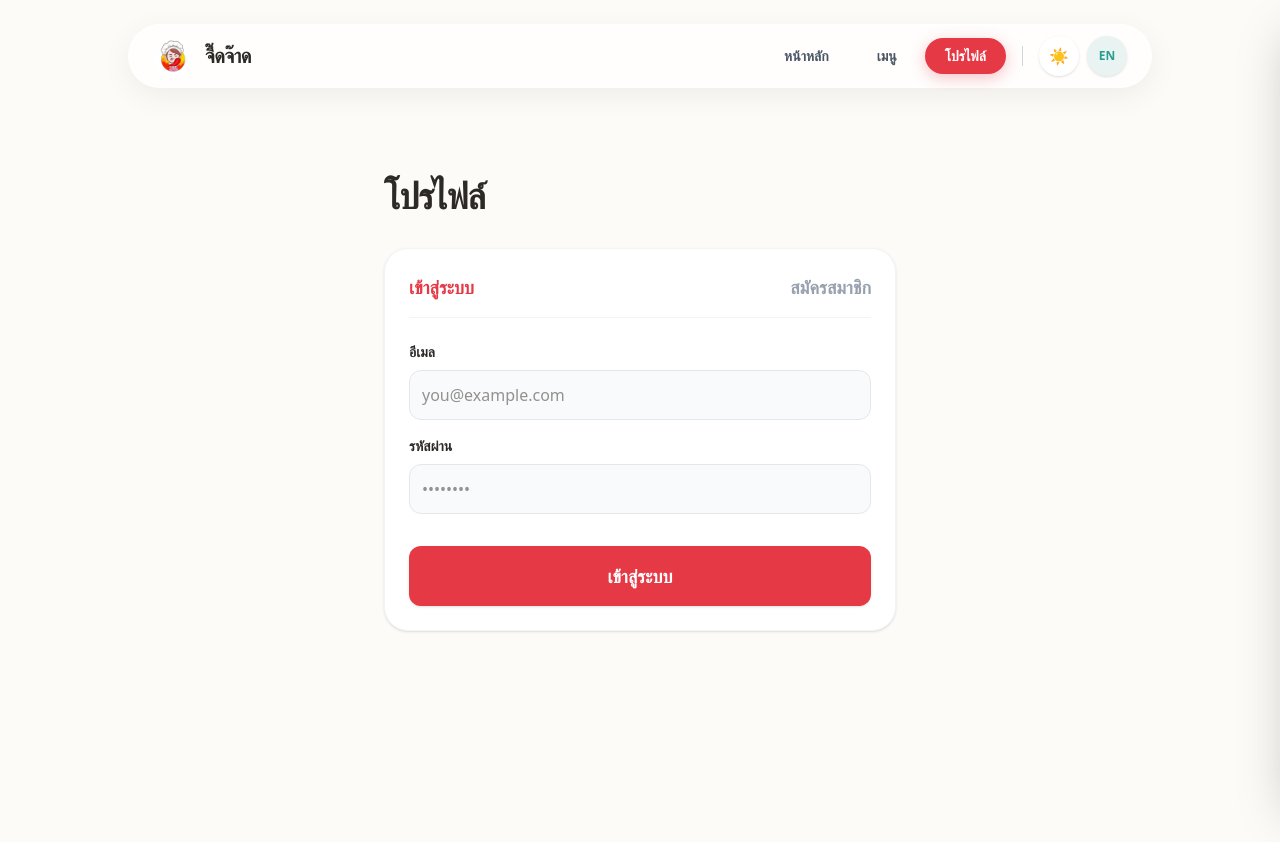
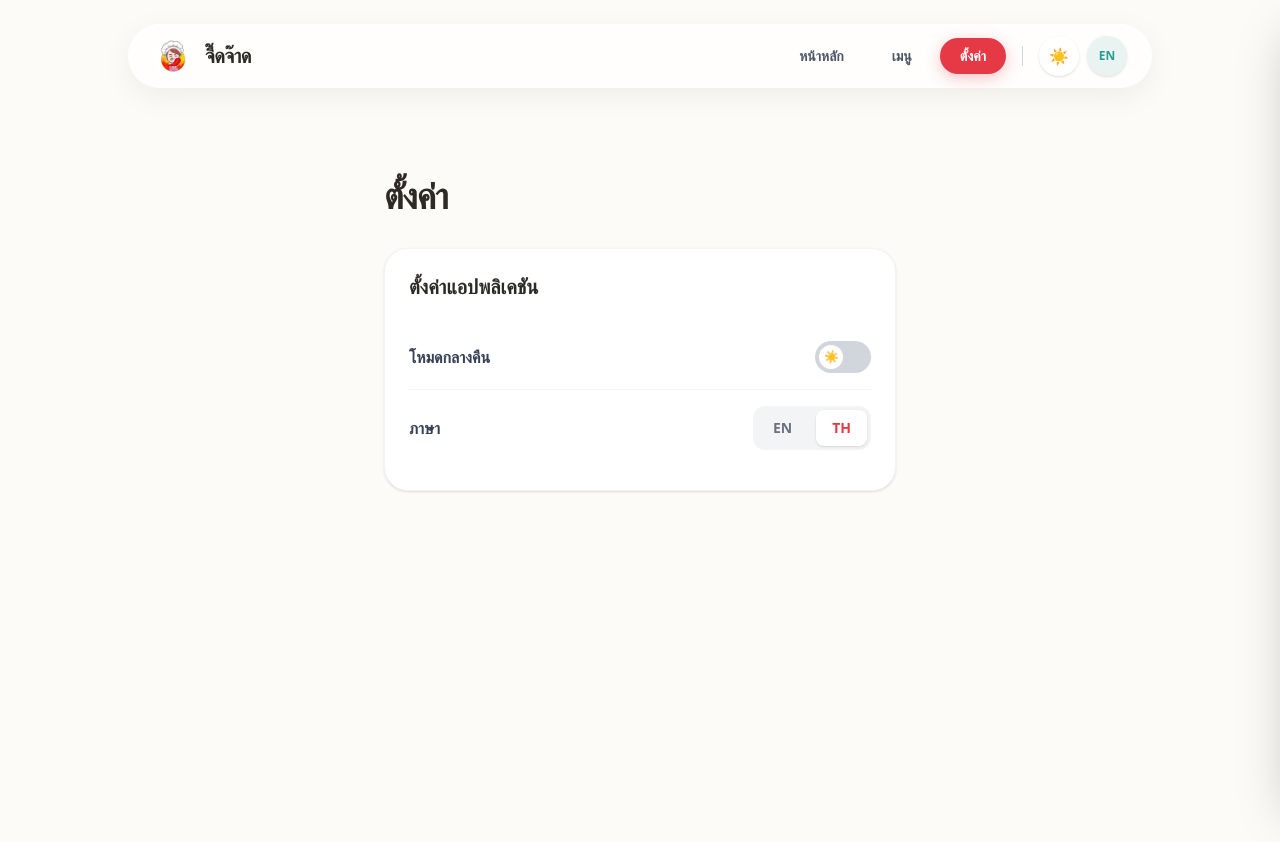
Before and after one commit to rainnySW/jeedjad-somtam, a Next.js app: page /account in a window 1280 px wide. Shown: the top 842 px of the page. Built offline with nearby package versions, Linux system fonts and the light colour scheme.

Commit message:
refactor: remove account system but keep user preferences

```diff
--- a/components/NavBar.js
+++ b/components/NavBar.js
@@ -23,7 +23,7 @@ export default function NavBar({ cartCount, setIsCartOpen, t, lang, setLang, isD
             {t('navMenu')}
           </Link>
           <Link href="/account" className={`px-5 py-2 text-sm font-bold rounded-full transition-all duration-300 ${router.pathname === '/account' ? 'text-white bg-[#E63946] shadow-[0_4px_15px_rgba(230,57,70,0.3)]' : 'text-gray-600 dark:text-gray-300 hover:bg-gray-100/50 dark:hover:bg-gray-800/50'}`}>
-            {t('navAccount') || 'Profile'}
+            {t('navAccount') || 'Settings'}
           </Link>
           <div className="w-px h-5 bg-gray-300 dark:bg-gray-600 mx-2"></div>
           <button onClick={() => setIsDark(!isDark)} className="w-10 h-10 flex items-center justify-center rounded-full bg-white dark:bg-gray-800 shadow-sm hover:scale-110 transition-transform">
@@ -44,7 +44,7 @@ export default function NavBar({ cartCount, setIsCartOpen, t, lang, setLang, isD
           <span className="text-xl">📖</span>
         </Link>
         <Link href="/account" className={`flex flex-col items-center justify-center w-12 h-12 rounded-full transition-all ${router.pathname === '/account' ? 'bg-[#E63946] text-white shadow-md -translate-y-2' : 'text-gray-500'}`}>
-          <span className="text-xl">👤</span>
+          <span className="text-xl">⚙️</span>
         </Link>
       </div>
 
--- a/models/User.js
+++ /dev/null
@@ -1,15 +0,0 @@
-import mongoose from 'mongoose';
-
-const UserSchema = new mongoose.Schema({
-  name: { type: String, required: true },
-  email: { type: String, required: true, unique: true },
-  password: { type: String, required: true },
-  tableNumber: { type: String },
-  orderCount: { type: Number, default: 0 },
-  preferences: {
-    LanguageSetting: { type: String, default: 'th' },
-    ThemeSetting: { type: String, default: 'light' }
-  }
-}, { timestamps: true });
-
-export default mongoose.models.User || mongoose.model('User', UserSchema);
--- a/pages/_app.js
+++ b/pages/_app.js
@@ -29,7 +29,7 @@ export default function App({ Component, pageProps }) {
   const translations = {
     en: {
       restaurantName: "JeedJad!",
-      navHome: "Home", navMenu: "Menu", navCart: "Cart", navAccount: "Profile",
+      navHome: "Home", navMenu: "Menu", navCart: "Cart", navAccount: "Settings",
       exploreMenu: "Explore Menu", chefsPick: "Chef's Pick",
       addToOrder: "Add to Order", yourOrder: "Your Order", checkoutTitle: "Payment",
       emptyCart: "Your cart is empty.", total: "Total", proceedToPayment: "Checkout",
@@ -38,7 +38,7 @@ export default function App({ Component, pageProps }) {
     },
     th: {
       restaurantName: "จี๊ดจ๊าด",
-      navHome: "หน้าหลัก", navMenu: "เมนู", navCart: "ตะกร้า", navAccount: "โปรไฟล์",
+      navHome: "หน้าหลัก", navMenu: "เมนู", navCart: "ตะกร้า", navAccount: "ตั้งค่า",
       exploreMenu: "ดูเมนู", chefsPick: "ทีเด็ดร้านเรา",
       addToOrder: "ใส่ตะกร้า", yourOrder: "รายการอาหาร", checkoutTitle: "ชำระเงิน",
       emptyCart: "ยังไม่มีรายการอาหาร", total: "รวม", proceedToPayment: "สั่งอาหาร",
--- a/pages/account.js
+++ b/pages/account.js
@@ -1,128 +1,23 @@
 import Head from 'next/head';
-import { useState } from 'react';
 
-export default function Account({ t, lang, setLang, isDark, setIsDark, user, setUser }) {
-  const [isLoginMode, setIsLoginMode] = useState(true);
-  const [name, setName] = useState('');
-  const [email, setEmail] = useState('');
-  const [password, setPassword] = useState('');
-  const [error, setError] = useState('');
-  const [loading, setLoading] = useState(false);
-
-  const handleSubmit = async (e) => {
-    e.preventDefault();
-    setError('');
-    setLoading(true);
-    try {
-      const res = await fetch('/api/auth', {
-        method: 'POST',
-        headers: { 'Content-Type': 'application/json' },
-        body: JSON.stringify({ action: isLoginMode ? 'login' : 'register', name, email, password })
-      });
-      const data = await res.json();
-      if (!res.ok) {
-        setError(data.error || 'Authentication failed');
-      } else {
-        setUser(data.user);
-        localStorage.setItem('user', JSON.stringify(data.user));
-      }
-    } catch(err) {
-      setError('Something went wrong');
-    }
-    setLoading(false);
-  };
-
-  const handleLogout = () => {
-    setUser({ _id: 'local_guest', name: 'Somtam Lover', isRegistered: false, orderCount: 0 });
-    localStorage.removeItem('user');
-  };
-
+export default function Account({ t, lang, setLang, isDark, setIsDark }) {
   return (
     <>
       <Head>
-        <title>{t('restaurantName')} - Account</title>
+        <title>{t('restaurantName')} - {t('navAccount')}</title>
       </Head>
 
       <main className="p-4 md:p-8 max-w-xl mx-auto pb-32 animate-fade-in-up mt-4 md:mt-8">
 
         <h1 className="text-3xl md:text-4xl font-extrabold tracking-tight mb-8">
-          {t('navAccount') || 'Profile'}
+          {t('navAccount') || 'Settings'}
         </h1>
 
-        {/* Auth or Profile */}
-        {user && user._id !== 'local_guest' ? (
-          <div className="bg-white dark:bg-[#292524] p-6 rounded-3xl shadow-sm border border-gray-100 dark:border-gray-800 mb-8 animate-fade-in">
-            <div className="flex items-center gap-4 mb-6">
-              <div className="w-16 h-16 bg-[#E63946] text-white rounded-full flex items-center justify-center text-2xl font-bold">
-                {user.name ? user.name.charAt(0).toUpperCase() : 'U'}
-              </div>
-              <div>
-                <h2 className="text-xl font-bold">{user.name}</h2>
-                <p className="text-sm text-gray-500">{user.email}</p>
-              </div>
-            </div>
-
-            <div className="space-y-3 mb-6">
-              <div className="p-4 bg-gray-50 dark:bg-[#1C1917] rounded-xl border border-gray-100 dark:border-gray-800 flex justify-between items-center">
-                <span className="font-bold text-gray-600 dark:text-gray-300">{lang === 'th' ? 'จำนวนออเดอร์ทั้งหมด' : 'Total Orders'}</span>
-                <span className="font-black text-[#2A9D8F]">{user.orderCount || 0}</span>
-              </div>
-            </div>
-
-            <button
-              onClick={handleLogout}
-              className="w-full py-3 bg-red-50 dark:bg-red-500/10 text-red-500 rounded-xl font-bold hover:bg-red-100 dark:hover:bg-red-500/20 transition-all"
-            >
-              {lang === 'th' ? 'ออกจากระบบ' : 'Log Out'}
-            </button>
-          </div>
-        ) : (
-          <div className="bg-white dark:bg-[#292524] p-6 rounded-3xl shadow-sm border border-gray-100 dark:border-gray-800 mb-8 animate-fade-in">
-            <div className="flex justify-between items-center mb-6 border-b border-gray-100 dark:border-gray-800 pb-4">
-              <button
-                onClick={() => { setIsLoginMode(true); setError(''); }}
-                className={`font-bold text-lg ${isLoginMode ? 'text-[#E63946]' : 'text-gray-400'}`}
-              >
-                {lang === 'th' ? 'เข้าสู่ระบบ' : 'Sign In'}
-              </button>
-              <button
-                onClick={() => { setIsLoginMode(false); setError(''); }}
-                className={`font-bold text-lg ${!isLoginMode ? 'text-[#E63946]' : 'text-gray-400'}`}
-              >
-                {lang === 'th' ? 'สมัครสมาชิก' : 'Register'}
-              </button>
-            </div>
-
-            <form onSubmit={handleSubmit} className="space-y-4">
-              {error && <div className="p-3 bg-red-50 dark:bg-red-500/10 text-red-500 text-sm font-bold rounded-lg">{error}</div>}
-
-              {!isLoginMode && (
-                <div>
-                  <label className="block text-sm font-bold mb-2">{lang === 'th' ? 'ชื่อ' : 'Name'}</label>
-                  <input type="text" value={name} onChange={e=>setName(e.target.value)} required={!isLoginMode} placeholder={lang === 'th' ? 'ชื่อของคุณ' : 'Your Name'} className="w-full p-3 bg-gray-50 dark:bg-[#1C1917] border border-gray-200 dark:border-gray-700 rounded-xl focus:outline-none focus:border-[#E63946]" />
-                </div>
-              )}
-              <div>
-                <label className="block text-sm font-bold mb-2">{lang === 'th' ? 'อีเมล' : 'Email'}</label>
-                <input type="email" value={email} onChange={e=>setEmail(e.target.value)} required placeholder="you@example.com" className="w-full p-3 bg-gray-50 dark:bg-[#1C1917] border border-gray-200 dark:border-gray-700 rounded-xl focus:outline-none focus:border-[#E63946]" />
-              </div>
-              <div>
-                <label className="block text-sm font-bold mb-2">{lang === 'th' ? 'รหัสผ่าน' : 'Password'}</label>
-                <input type="password" value={password} onChange={e=>setPassword(e.target.value)} required placeholder="••••••••" className="w-full p-3 bg-gray-50 dark:bg-[#1C1917] border border-gray-200 dark:border-gray-700 rounded-xl focus:outline-none focus:border-[#E63946]" />
-              </div>
-              <button type="submit" disabled={loading} className="w-full py-4 bg-[#E63946] text-white rounded-xl font-bold text-lg hover:opacity-90 active:scale-95 transition-all mt-4 shadow-sm disabled:opacity-50">
-                {loading ? 'Processing...' : (isLoginMode ? (lang === 'th' ? 'เข้าสู่ระบบ' : 'Sign In') : (lang === 'th' ? 'สมัครสมาชิก' : 'Create Account'))}
-              </button>
-            </form>
-          </div>
-        )}
-
-        {/* Mobile-only Settings Section */}
-        <div className="md:hidden bg-white dark:bg-[#292524] p-6 rounded-3xl shadow-sm border border-gray-100 dark:border-gray-800">
-          <h2 className="text-xl font-bold mb-6">App Settings</h2>
+        <div className="bg-white dark:bg-[#292524] p-6 rounded-3xl shadow-sm border border-gray-100 dark:border-gray-800">
+          <h2 className="text-xl font-bold mb-6">{lang === 'th' ? 'ตั้งค่าแอปพลิเคชัน' : 'App Settings'}</h2>
 
           <div className="flex items-center justify-between py-4 border-b border-gray-100 dark:border-gray-800">
-            <span className="font-bold text-gray-700 dark:text-gray-300">Dark Mode</span>
+            <span className="font-bold text-gray-700 dark:text-gray-300">{lang === 'th' ? 'โหมดกลางคืน' : 'Dark Mode'}</span>
             <button
               onClick={() => setIsDark(!isDark)}
               className={`w-14 h-8 rounded-full transition-colors relative ${isDark ? 'bg-[#2A9D8F]' : 'bg-gray-300 dark:bg-gray-600'}`}
@@ -134,7 +29,7 @@ export default function Account({ t, lang, setLang, isDark, setIsDark, user, set
           </div>
 
           <div className="flex items-center justify-between py-4">
-            <span className="font-bold text-gray-700 dark:text-gray-300">Language</span>
+            <span className="font-bold text-gray-700 dark:text-gray-300">{lang === 'th' ? 'ภาษา' : 'Language'}</span>
             <div className="flex gap-2 bg-gray-100 dark:bg-[#1C1917] p-1 rounded-xl">
               <button
                 onClick={() => setLang('en')}
@@ -151,7 +46,6 @@ export default function Account({ t, lang, setLang, isDark, setIsDark, user, set
             </div>
           </div>
         </div>
-
       </main>
     </>
   );
--- a/pages/api/auth.js
+++ /dev/null
@@ -1,35 +0,0 @@
-import dbConnect from '../../lib/mongodb';
-import User from '../../models/User';
-
-export default async function handler(req, res) {
-  if (req.method !== 'POST') return res.status(405).end();
-
-  await dbConnect();
-
-  const { action, name, email, password } = req.body;
-
-  if (action === 'register') {
-    if (!name || !email || !password) return res.status(400).json({ error: 'All fields are required' });
-    try {
-      const existingUser = await User.findOne({ email });
-      if (existingUser) return res.status(400).json({ error: 'Email already exists' });
-
-      const user = await User.create({ name, email, password });
-      return res.status(200).json({ user: { _id: user._id, name: user.name, email: user.email, preferences: user.preferences } });
-    } catch (e) {
-      return res.status(500).json({ error: 'Registration failed' });
-    }
-  } else if (action === 'login') {
-    if (!email || !password) return res.status(400).json({ error: 'Email and password are required' });
-    try {
-      const user = await User.findOne({ email, password });
-      if (!user) return res.status(401).json({ error: 'Invalid credentials' });
-
-      return res.status(200).json({ user: { _id: user._id, name: user.name, email: user.email, preferences: user.preferences } });
-    } catch (e) {
-      return res.status(500).json({ error: 'Login failed' });
-    }
-  }
-
-  return res.status(400).json({ error: 'Invalid action' });
-}
```
Also changed, not shown: pages/api/users/index.js (deleted, +0 -16 lines).
